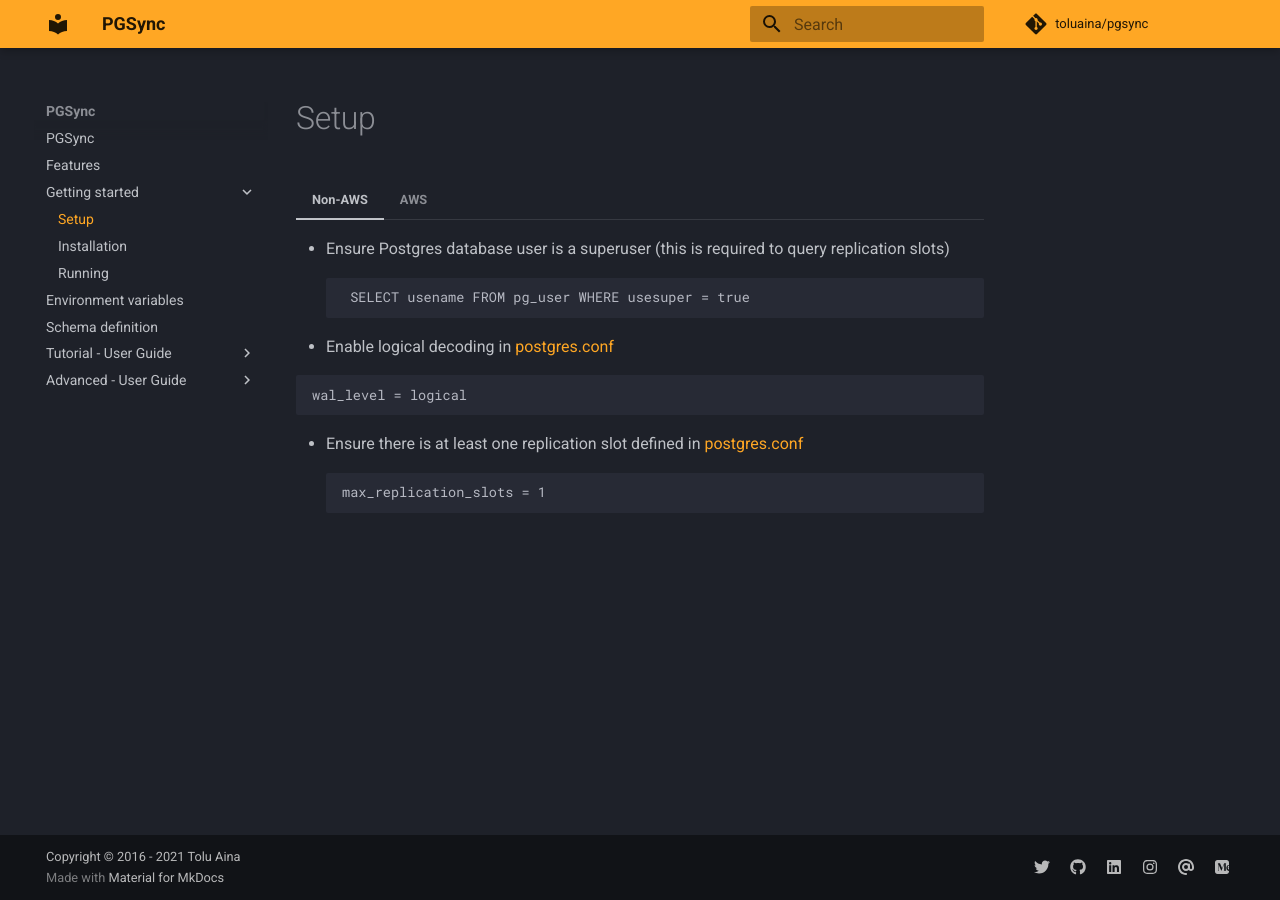
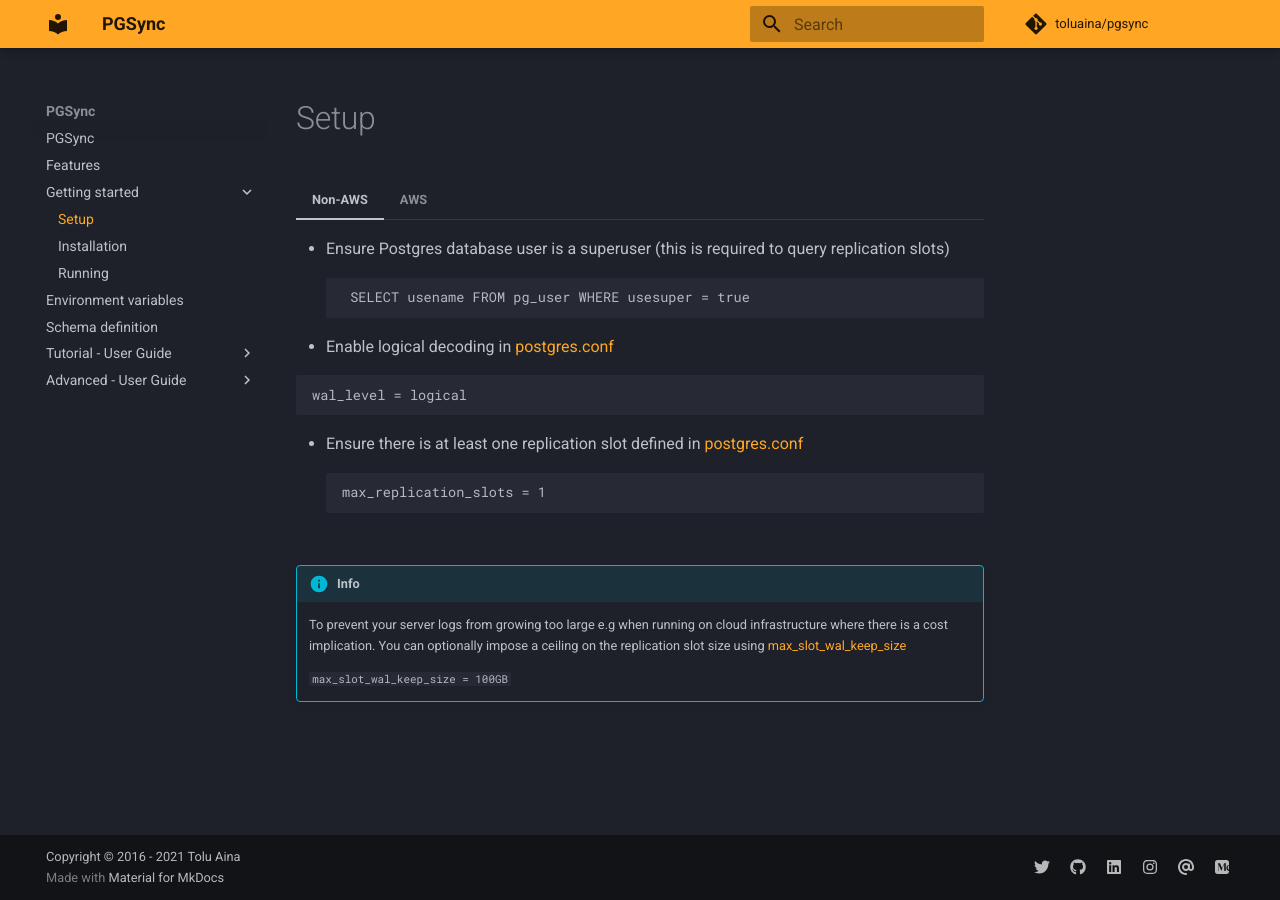
Before and after one commit to toluaina/toluaina.github.io, an MkDocs documentation site: the page built from docs/getting-started/setup.md, in a window 1280 px wide. Built offline with MkDocs 1.6.1 and Material for MkDocs 9.7.7, drawn with Linux system fonts in a browser that asks for light colours; comment, search, counter and statistics services are not loaded.

Commit message:
updated docs

````diff
--- a/docs/getting-started/setup.md
+++ b/docs/getting-started/setup.md
@@ -22,3 +22,10 @@
     GRANT rds_superuser TO <username>
     ```
     - Enable **logical_replication** by using the parameter group settings described [here](https://docs.aws.amazon.com/AmazonRDS/latest/AuroraUserGuide/AuroraPostgreSQL.Replication.Logical.html)
+
+
+!!! info
+    To prevent your server logs from growing too large e.g when running on cloud infrastructure where there is a cost implication.
+    You can optionally impose a ceiling on the replication slot size using [max_slot_wal_keep_size](https://www.postgresql.org/docs/13/runtime-config-replication.html)
+
+    ```max_slot_wal_keep_size = 100GB```
````
